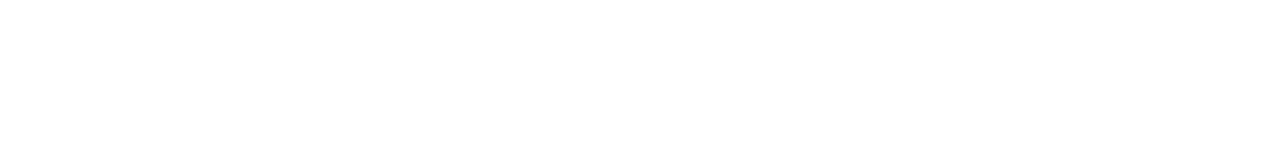
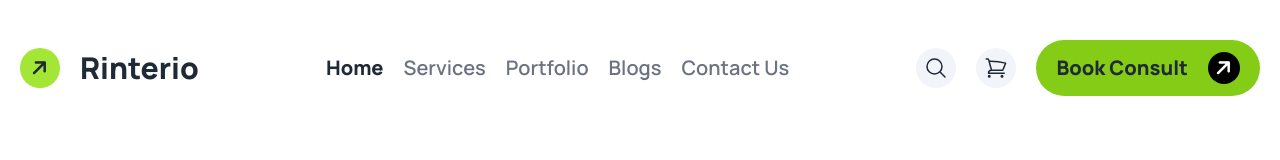
Before and after one commit to sabbirashihab/Assignment-03, a plain HTML site: page index.html in a window 1280 px wide. Drawn offline with nearby package versions, Linux system fonts and the light colour scheme.

Commit message:
nav bar done

```diff
--- a/index.html
+++ b/index.html
@@ -5,6 +5,7 @@
     <meta charset="UTF-8">
     <meta name="viewport" content="width=device-width, initial-scale=1.0">
     <title>Assignment 03</title>
+
     <!-- DaisyUI & TailwindCSS CDN -->
     <link href="https://cdn.jsdelivr.net/npm/daisyui@4.12.10/dist/full.min.css" rel="stylesheet" type="text/css" />
     <script src="https://cdn.tailwindcss.com"></script>
@@ -25,6 +26,9 @@
     <link rel="preconnect" href="https://fonts.gstatic.com" crossorigin>
     <link href="https://fonts.googleapis.com/css2?family=Manrope:wght@200..800&display=swap" rel="stylesheet">
 
+    <!-- font awesome CDN -->
+    <script src="https://kit.fontawesome.com/9f6b4f5dea.js" crossorigin="anonymous"></script>
+
     <style>
         .manrope-font {
             font-family: "Manrope", sans-serif;
@@ -32,9 +36,77 @@
     </style>
 </head>
 
-<body>
+<body class="max-w-7xl mx-auto mt-10 manrope-font">
 
-    <header>
+    <header class="px-5">
+
+        <nav class="flex justify-between items-center">
+
+            <!-- nav left -->
+            <div class="flex justify-start gap-5 items-center">
+
+                <!-- icon div -->
+                <div class="bg-lime-400 w-10 h-10 rounded-full items-center flex justify-center p-1">
+                    <i class="fa-solid fa-arrow-right -rotate-45 text-xl"></i>
+                </div>
+
+                <!-- nav title -->
+                <h3 class="text-3xl font-extrabold">Rinterio</h3>
+
+            </div>
+
+            <!-- nav middle -->
+            <div class="hidden md:flex gap-5 text-xl">
+
+                <ul><a class="font-extrabold" href="">Home</a></ul>
+                <ul><a class="text-gray-500 font-semibold" href="">Services</a></ul>
+                <ul><a class="text-gray-500 font-semibold" href="">Portfolio</a></ul>
+                <ul><a class="text-gray-500 font-semibold" href="">Blogs</a></ul>
+                <ul><a class="text-gray-500 font-semibold" href="">Contact Us</a></ul>
+
+            </div>
+
+            <!-- nav right -->
+            <div class="hidden md:flex gap-5 items-center">
+                <!-- search icon -->
+                <div class="bg-slate-100 p-2 rounded-full w-10 h-10 items-center flex justify-center">
+                    <svg xmlns="http://www.w3.org/2000/svg" fill="none" viewBox="0 0 24 24" stroke-width="1.5"
+                        stroke="currentColor">
+                        <path stroke-linecap="round" stroke-linejoin="round"
+                            d="m21 21-5.197-5.197m0 0A7.5 7.5 0 1 0 5.196 5.196a7.5 7.5 0 0 0 10.607 10.607Z" />
+                    </svg>
+                </div>
+
+                <!-- cart icon -->
+                <div class="bg-slate-100 p-2 rounded-full w-10 h-10 items-center flex justify-center">
+                    <svg xmlns="http://www.w3.org/2000/svg" fill="none" viewBox="0 0 24 24" stroke-width="1.5"
+                        stroke="currentColor">
+                        <path stroke-linecap="round" stroke-linejoin="round"
+                            d="M2.25 3h1.386c.51 0 .955.343 1.087.835l.383 1.437M7.5 14.25a3 3 0 0 0-3 3h15.75m-12.75-3h11.218c1.121-2.3 2.1-4.684 2.924-7.138a60.114 60.114 0 0 0-16.536-1.84M7.5 14.25 5.106 5.272M6 20.25a.75.75 0 1 1-1.5 0 .75.75 0 0 1 1.5 0Zm12.75 0a.75.75 0 1 1-1.5 0 .75.75 0 0 1 1.5 0Z" />
+                    </svg>
+                </div>
+
+                <!-- button -->
+                <div class="flex gap-5 bg-lime-500 rounded-full items-center px-5 py-3">
+                    <h3 class="text-xl font-extrabold">Book Consult</h3>
+                    <div class="bg-black text-white w-8 h-8 rounded-full items-center flex justify-center">
+                        <i class="fa-solid fa-arrow-right -rotate-45 text-xl"></i>
+                    </div>
+                </div>
+
+            </div>
+
+            <!-- menu button for small device -->
+             <div class="bg-slate-100 w-10 h-10 p-2 rounded-full items-center flex justify-center sm:hidden">
+                <i class="fa-solid fa-bars text-2xl"></i>
+             </div>
+
+        </nav>
+
+        <!-- hero -->
+        <div>
+
+        </div>
 
     </header>
 
```
